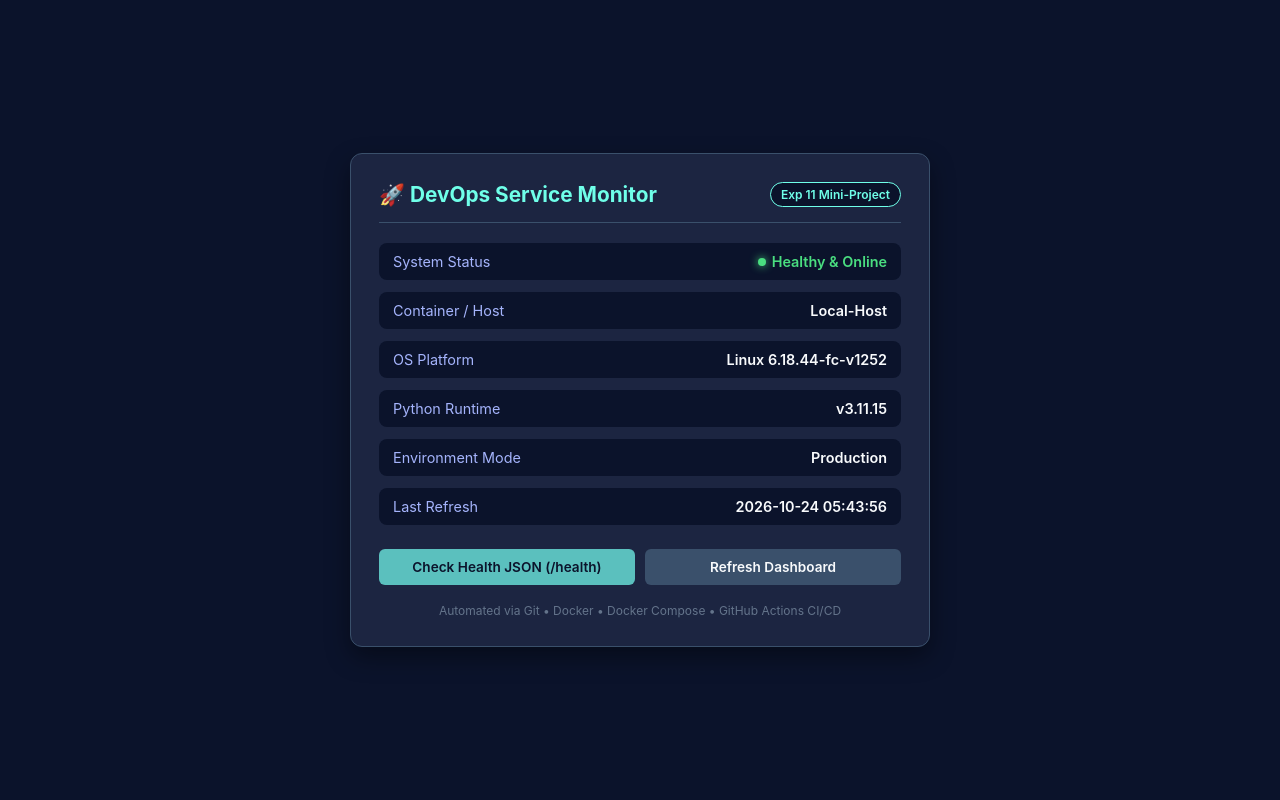
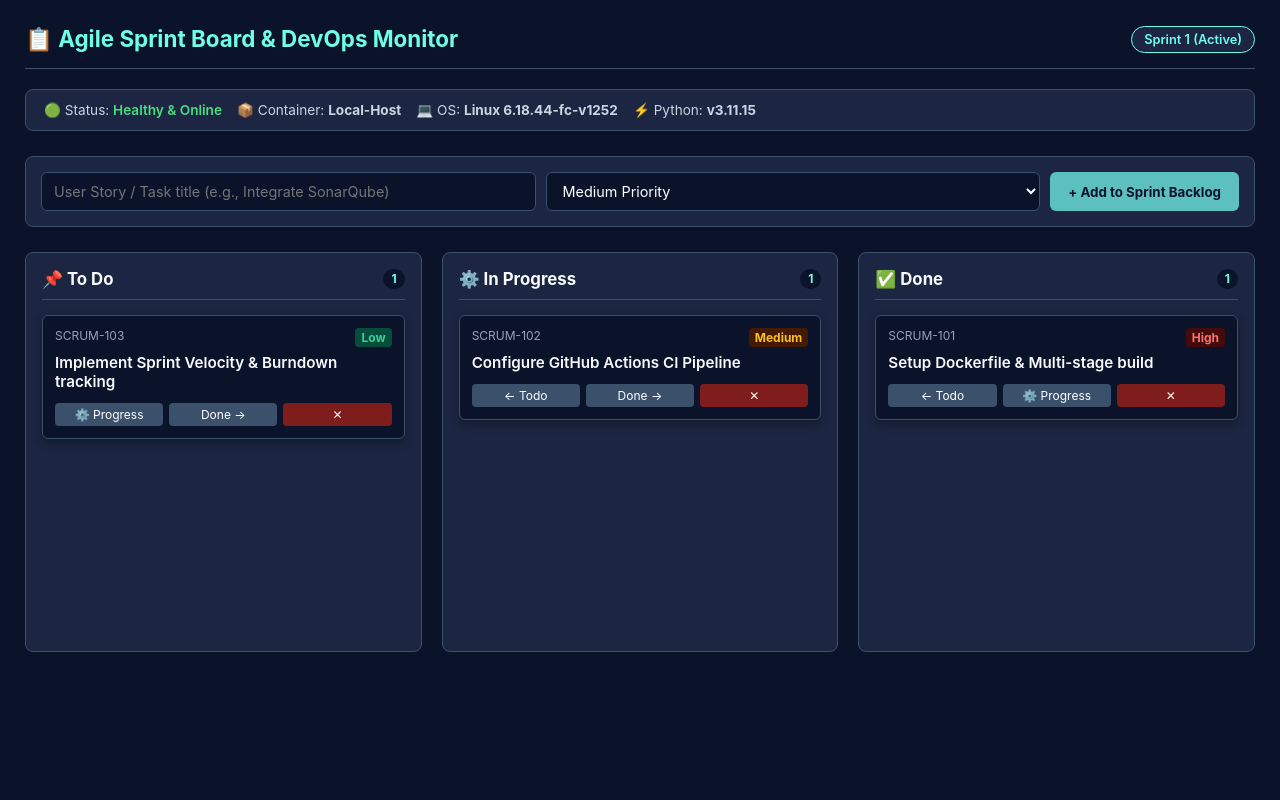
Before and after one commit to prathmeshmore8180-jpg/devops-dashboard, a Flask app: page / in a window 1280 px wide. Run offline with Flask 3, Linux system fonts and the light colour scheme.

Commit message:
feat: upgrade to Agile Scrum Kanban board

```diff
--- a/app.py
+++ b/app.py
@@ -1,9 +1,32 @@
 import datetime
 import os
 import platform
-from flask import Flask, jsonify, render_template
+import uuid
+from flask import Flask, jsonify, render_template, request
 
 app = Flask(__name__)
+
+# In-memory Agile Ticket Store with pre-loaded Sprint tasks
+tickets_db = [
+    {
+        "id": "SCRUM-101",
+        "title": "Setup Dockerfile & Multi-stage build",
+        "priority": "High",
+        "status": "done"
+    },
+    {
+        "id": "SCRUM-102",
+        "title": "Configure GitHub Actions CI Pipeline",
+        "priority": "Medium",
+        "status": "in_progress"
+    },
+    {
+        "id": "SCRUM-103",
+        "title": "Implement Sprint Velocity & Burndown tracking",
+        "priority": "Low",
+        "status": "todo"
+    }
+]
 
 @app.route('/')
 def dashboard():
@@ -13,15 +36,54 @@ def dashboard():
         "os_platform": f"{platform.system()} {platform.release()}",
         "python_version": platform.python_version(),
         "timestamp": datetime.datetime.now().strftime("%Y-%m-%d %H:%M:%S"),
-        "environment": os.getenv("ENV_MODE", "Production")
+        "sprint": "Sprint 1 (Active)"
     }
-    return render_template('index.html', info=system_info)
+    return render_template('index.html', info=system_info, tickets=tickets_db)
+
+@app.route('/api/tickets', methods=['GET', 'POST'])
+def handle_tickets():
+    if request.method == 'POST':
+        data = request.get_json() or {}
+        title = data.get("title", "").strip()
+        if not title:
+            return jsonify({"error": "Ticket title is required"}), 400
+
+        new_ticket = {
+            "id": f"SCRUM-{str(uuid.uuid4())[:4].upper()}",
+            "title": title,
+            "priority": data.get("priority", "Medium"),
+            "status": "todo"
+        }
+        tickets_db.append(new_ticket)
+        return jsonify(new_ticket), 201
+
+    return jsonify(tickets_db), 200
+
+@app.route('/api/tickets/<ticket_id>/move', methods=['POST'])
+def move_ticket(ticket_id):
+    data = request.get_json() or {}
+    new_status = data.get("status")
+    if new_status not in ["todo", "in_progress", "done"]:
+        return jsonify({"error": "Invalid status"}), 400
+
+    for ticket in tickets_db:
+        if ticket["id"] == ticket_id:
+            ticket["status"] = new_status
+            return jsonify(ticket), 200
+
+    return jsonify({"error": "Ticket not found"}), 404
+
+@app.route('/api/tickets/<ticket_id>', methods=['DELETE'])
+def delete_ticket(ticket_id):
+    global tickets_db
+    tickets_db = [t for t in tickets_db if t["id"] != ticket_id]
+    return jsonify({"deleted": ticket_id}), 200
 
 @app.route('/health')
 def health():
     return jsonify({
         "status": "up",
-        "service": "devops-dashboard-api",
+        "service": "agile-devops-board",
         "timestamp": datetime.datetime.now().isoformat()
     }), 200
 
--- a/templates/index.html
+++ b/templates/index.html
@@ -3,71 +3,166 @@
 <head>
   <meta charset="UTF-8">
   <meta name="viewport" content="width=device-width, initial-scale=1.0">
-  <title>DevOps Service Dashboard - Exp 11</title>
+  <title>Agile DevOps Board - Sprint 1</title>
   <style>
     * { box-sizing: border-box; margin: 0; padding: 0; font-family: -apple-system, BlinkMacSystemFont, "Segoe UI", Roboto, sans-serif; }
-    body { background-color: #0b132b; color: #f8fafc; display: flex; justify-content: center; align-items: center; min-height: 100vh; padding: 20px; }
-    .card { background: #1c2541; width: 100%; max-width: 580px; border-radius: 12px; padding: 28px; box-shadow: 0 10px 25px rgba(0,0,0,0.4); border: 1px solid #3a506b; }
-    .header { display: flex; justify-content: space-between; align-items: center; border-bottom: 1px solid #3a506b; padding-bottom: 15px; margin-bottom: 20px; }
-    .title { font-size: 1.3rem; font-weight: 700; color: #6fffe9; display: flex; align-items: center; gap: 8px; }
-    .badge { background: #0b132b; border: 1px solid #6fffe9; color: #6fffe9; padding: 4px 10px; border-radius: 20px; font-size: 0.75rem; font-weight: 600; }
-    .metrics-group { display: flex; flex-direction: column; gap: 12px; margin-bottom: 24px; }
-    .metric-row { display: flex; justify-content: space-between; align-items: center; padding: 10px 14px; background: #0b132b; border-radius: 8px; font-size: 0.9rem; }
-    .metric-label { color: #a5b4fc; }
-    .metric-value { font-weight: 600; color: #f8fafc; }
-    .status-up { color: #4ade80; display: inline-flex; align-items: center; gap: 6px; }
-    .status-dot { width: 8px; height: 8px; background-color: #4ade80; border-radius: 50%; box-shadow: 0 0 8px #4ade80; }
-    .actions { display: flex; gap: 10px; }
-    .btn { flex: 1; text-align: center; text-decoration: none; padding: 10px; border-radius: 6px; font-size: 0.85rem; font-weight: 600; transition: all 0.2s; }
-    .btn-primary { background: #5bc0be; color: #0b132b; }
-    .btn-primary:hover { background: #6fffe9; }
-    .btn-secondary { background: #3a506b; color: #f8fafc; }
-    .btn-secondary:hover { background: #4a6589; }
-    .footer { margin-top: 18px; text-align: center; font-size: 0.75rem; color: #64748b; }
+    body { background-color: #0b132b; color: #f8fafc; padding: 25px; }
+
+    .top-bar { display: flex; justify-content: space-between; align-items: center; border-bottom: 1px solid #3a506b; padding-bottom: 15px; margin-bottom: 20px; }
+    .title { font-size: 1.4rem; font-weight: 700; color: #6fffe9; display: flex; align-items: center; gap: 10px; }
+    .badge { background: #1c2541; border: 1px solid #6fffe9; color: #6fffe9; padding: 5px 12px; border-radius: 20px; font-size: 0.8rem; font-weight: 600; }
+
+    /* DevOps Status Bar */
+    .system-banner { display: flex; gap: 15px; background: #1c2541; padding: 12px 18px; border-radius: 8px; font-size: 0.85rem; color: #cbd5e1; margin-bottom: 25px; border: 1px solid #3a506b; flex-wrap: wrap; }
+    .status-up { color: #4ade80; font-weight: 600; }
+
+    /* Ticket Creation Form */
+    .form-box { background: #1c2541; padding: 15px; border-radius: 8px; margin-bottom: 25px; border: 1px solid #3a506b; }
+    .form-row { display: flex; gap: 10px; flex-wrap: wrap; }
+    .form-row input, .form-row select { flex: 1; min-width: 150px; padding: 9px 12px; background: #0b132b; border: 1px solid #3a506b; border-radius: 6px; color: #fff; font-size: 0.9rem; }
+    .form-row button { background: #5bc0be; color: #0b132b; border: none; padding: 9px 18px; border-radius: 6px; font-weight: 700; cursor: pointer; }
+    .form-row button:hover { background: #6fffe9; }
+
+    /* Agile 3-Column Board */
+    .board { display: grid; grid-template-columns: repeat(3, 1fr); gap: 20px; }
+    .column { background: #1c2541; border-radius: 8px; padding: 16px; border: 1px solid #3a506b; min-height: 400px; display: flex; flex-direction: column; }
+    .col-header { font-size: 1.05rem; font-weight: 700; padding-bottom: 10px; margin-bottom: 15px; border-bottom: 1px solid #3a506b; display: flex; justify-content: space-between; }
+    .counter { background: #0b132b; padding: 2px 8px; border-radius: 12px; font-size: 0.75rem; color: #6fffe9; }
+
+    .ticket-list { display: flex; flex-direction: column; gap: 12px; flex: 1; }
+    .card { background: #0b132b; border: 1px solid #3a506b; border-radius: 6px; padding: 12px; box-shadow: 0 4px 10px rgba(0,0,0,0.3); }
+    .card-top { display: flex; justify-content: space-between; font-size: 0.75rem; margin-bottom: 6px; color: #94a3b8; }
+    .card-title { font-size: 0.95rem; font-weight: 600; margin-bottom: 12px; }
+
+    /* Priority Badges */
+    .p-High { color: #f87171; background: #450a0a; padding: 2px 6px; border-radius: 4px; font-weight: bold; }
+    .p-Medium { color: #fbbf24; background: #451a03; padding: 2px 6px; border-radius: 4px; font-weight: bold; }
+    .p-Low { color: #34d399; background: #064e3b; padding: 2px 6px; border-radius: 4px; font-weight: bold; }
+
+    /* Movement Action Buttons */
+    .btn-group { display: flex; gap: 6px; }
+    .btn-group button { flex: 1; padding: 4px 6px; font-size: 0.75rem; border: none; border-radius: 4px; cursor: pointer; background: #3a506b; color: #fff; }
+    .btn-group button:hover { background: #5bc0be; color: #0b132b; }
+    .btn-group button.btn-del { background: #7f1d1d; }
+    .btn-group button.btn-del:hover { background: #dc2626; color: #fff; }
   </style>
 </head>
 <body>
-  <div class="card">
-    <div class="header">
-      <div class="title">🚀 DevOps Service Monitor</div>
-      <span class="badge">Exp 11 Mini-Project</span>
+  <div class="top-bar">
+    <div class="title">📋 Agile Sprint Board & DevOps Monitor</div>
+    <span class="badge">{{ info.sprint }}</span>
+  </div>
+
+  <div class="system-banner">
+    <div>🟢 Status: <span class="status-up">{{ info.status }}</span></div>
+    <div>📦 Container: <strong>{{ info.container_id }}</strong></div>
+    <div>💻 OS: <strong>{{ info.os_platform }}</strong></div>
+    <div>⚡ Python: <strong>v{{ info.python_version }}</strong></div>
+  </div>
+
+  <div class="form-box">
+    <div class="form-row">
+      <input type="text" id="ticketTitle" placeholder="User Story / Task title (e.g., Integrate SonarQube)" required>
+      <select id="ticketPriority">
+        <option value="Low">Low Priority</option>
+        <option value="Medium" selected>Medium Priority</option>
+        <option value="High">High Priority</option>
+      </select>
+      <button onclick="createTicket()">+ Add to Sprint Backlog</button>
+    </div>
+  </div>
+
+  <div class="board">
+    <!-- TO DO -->
+    <div class="column">
+      <div class="col-header">📌 To Do <span class="counter" id="count-todo">0</span></div>
+      <div class="ticket-list" id="list-todo"></div>
     </div>
 
-    <div class="metrics-group">
-      <div class="metric-row">
-        <span class="metric-label">System Status</span>
-        <span class="metric-value status-up"><span class="status-dot"></span> {{ info.status }}</span>
-      </div>
-      <div class="metric-row">
-        <span class="metric-label">Container / Host</span>
-        <span class="metric-value">{{ info.container_id }}</span>
-      </div>
-      <div class="metric-row">
-        <span class="metric-label">OS Platform</span>
-        <span class="metric-value">{{ info.os_platform }}</span>
-      </div>
-      <div class="metric-row">
-        <span class="metric-label">Python Runtime</span>
-        <span class="metric-value">v{{ info.python_version }}</span>
-      </div>
-      <div class="metric-row">
-        <span class="metric-label">Environment Mode</span>
-        <span class="metric-value">{{ info.environment }}</span>
-      </div>
-      <div class="metric-row">
-        <span class="metric-label">Last Refresh</span>
-        <span class="metric-value">{{ info.timestamp }}</span>
-      </div>
+    <!-- IN PROGRESS -->
+    <div class="column">
+      <div class="col-header">⚙️ In Progress <span class="counter" id="count-in_progress">0</span></div>
+      <div class="ticket-list" id="list-in_progress"></div>
     </div>
 
-    <div class="actions">
-      <a href="/health" target="_blank" class="btn btn-primary">Check Health JSON (/health)</a>
-      <a href="/" class="btn btn-secondary">Refresh Dashboard</a>
-    </div>
-
-    <div class="footer">
-      Automated via Git • Docker • Docker Compose • GitHub Actions CI/CD
+    <!-- DONE -->
+    <div class="column">
+      <div class="col-header">✅ Done <span class="counter" id="count-done">0</span></div>
+      <div class="ticket-list" id="list-done"></div>
     </div>
   </div>
+
+  <script>
+    async function fetchBoard() {
+      const res = await fetch('/api/tickets');
+      const tickets = await res.json();
+      renderTickets(tickets);
+    }
+
+    function renderTickets(tickets) {
+      const lists = {
+        todo: document.getElementById('list-todo'),
+        in_progress: document.getElementById('list-in_progress'),
+        done: document.getElementById('list-done')
+      };
+      const counts = { todo: 0, in_progress: 0, done: 0 };
+      Object.values(lists).forEach(el => el.innerHTML = '');
+
+      tickets.forEach(t => {
+        counts[t.status]++;
+        const card = document.createElement('div');
+        card.className = 'card';
+        card.innerHTML = `
+          <div class="card-top">
+            <span>${t.id}</span>
+            <span class="p-${t.priority}">${t.priority}</span>
+          </div>
+          <div class="card-title">${t.title}</div>
+          <div class="btn-group">
+            ${t.status !== 'todo' ? `<button onclick="moveTicket('${t.id}', 'todo')">← Todo</button>` : ''}
+            ${t.status !== 'in_progress' ? `<button onclick="moveTicket('${t.id}', 'in_progress')">⚙️ Progress</button>` : ''}
+            ${t.status !== 'done' ? `<button onclick="moveTicket('${t.id}', 'done')">Done →</button>` : ''}
+            <button class="btn-del" onclick="deleteTicket('${t.id}')">✕</button>
+          </div>
+        `;
+        lists[t.status].appendChild(card);
+      });
+
+      document.getElementById('count-todo').textContent = counts.todo;
+      document.getElementById('count-in_progress').textContent = counts.in_progress;
+      document.getElementById('count-done').textContent = counts.done;
+    }
+
+    async function createTicket() {
+      const titleInput = document.getElementById('ticketTitle');
+      const priority = document.getElementById('ticketPriority').value;
+      if (!titleInput.value.trim()) return;
+
+      await fetch('/api/tickets', {
+        method: 'POST',
+        headers: { 'Content-Type': 'application/json' },
+        body: JSON.stringify({ title: titleInput.value.trim(), priority: priority })
+      });
+      titleInput.value = '';
+      fetchBoard();
+    }
+
+    async function moveTicket(id, status) {
+      await fetch(`/api/tickets/${id}/move`, {
+        method: 'POST',
+        headers: { 'Content-Type': 'application/json' },
+        body: JSON.stringify({ status: status })
+      });
+      fetchBoard();
+    }
+
+    async function deleteTicket(id) {
+      await fetch(`/api/tickets/${id}`, { method: 'DELETE' });
+      fetchBoard();
+    }
+
+    // Initial load
+    fetchBoard();
+  </script>
 </body>
 </html>
```
Also changed, not shown: test_app.py (+18 -7 lines).
